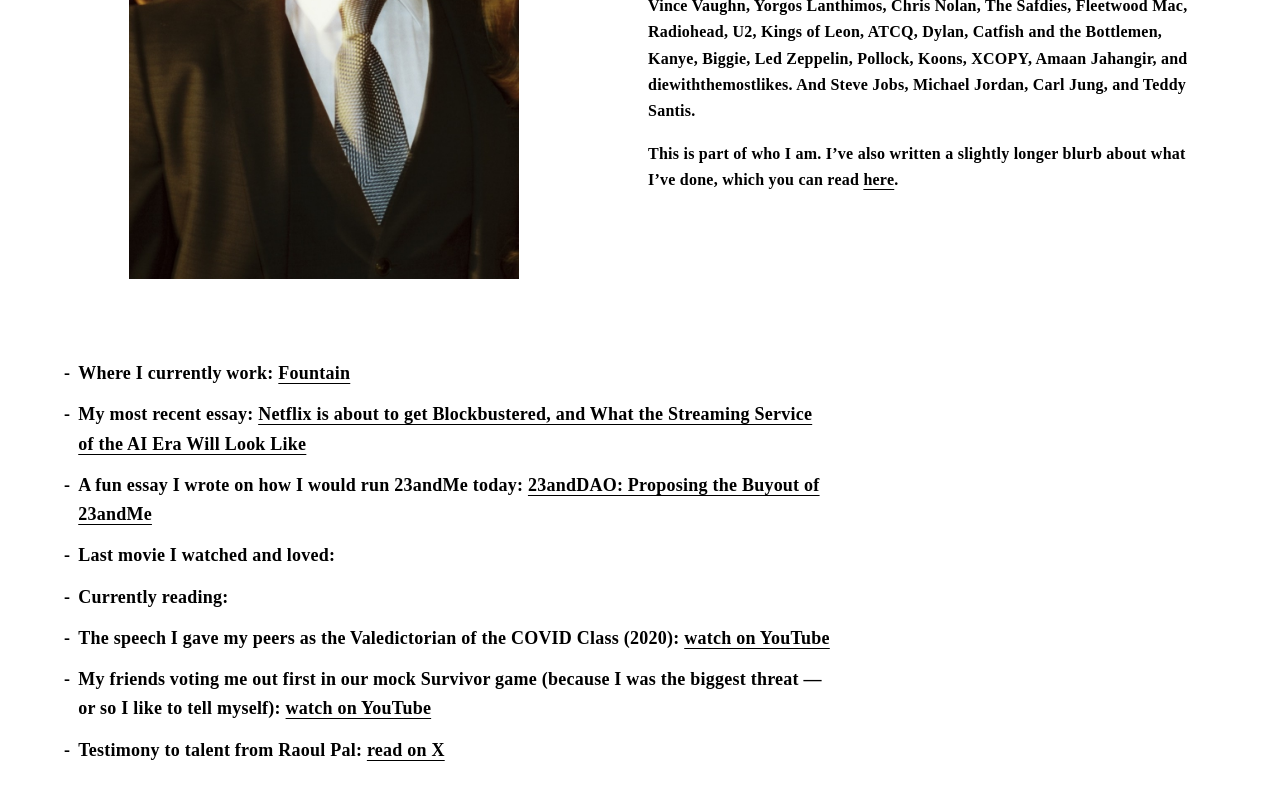
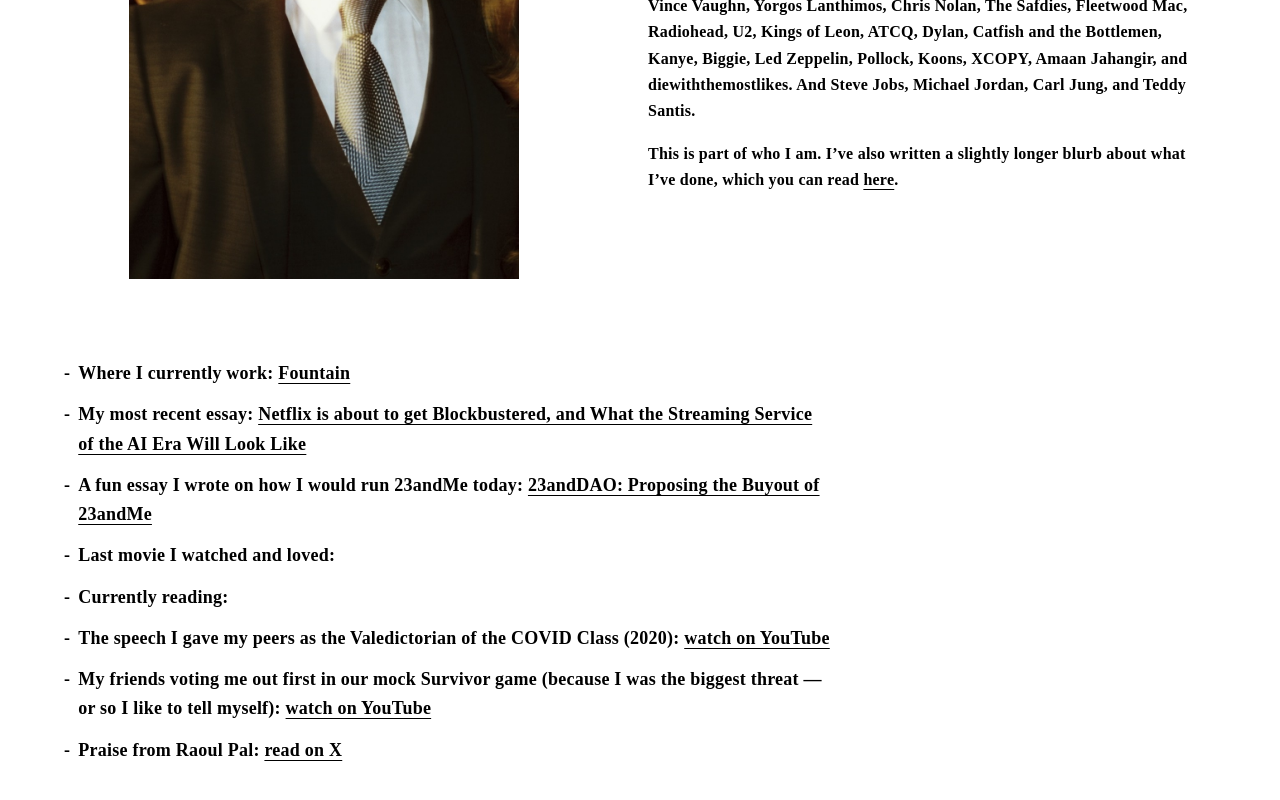
Before and after one commit to gptsiolis/personal-website2, a Next.js app: page / in a window 1280 px wide. Shown: the part 696-1496 px from the top of the page. Built offline with nearby package versions, Linux system fonts and the light colour scheme; no server answers.

Commit message:
Rename Raoul Pal bullet to 'Praise' and un-bold header nav links
Co-Authored-By: Claude Opus 4.7 <noreply@anthropic.com>

```diff
--- a/src/app/page.tsx
+++ b/src/app/page.tsx
@@ -93,7 +93,7 @@ export default function Home() {
       url: "https://www.youtube.com/watch?v=pctrJKUyEfI&t=1034s",
     },
     {
-      label: "Testimony to talent from Raoul Pal",
+      label: "Praise from Raoul Pal",
       value: "read on X",
       url: "https://x.com/RaoulGMI/status/1497016443178684435",
     },
@@ -106,7 +106,7 @@ export default function Home() {
           <div className="text-lg font-bold text-black">
             George Panos Tsiolis
           </div>
-          <nav className="flex items-center gap-8 text-black font-bold tracking-wide">
+          <nav className="flex items-center gap-8 text-black tracking-wide">
             <a
               href="https://twitter.com/gptsiolis"
               target="_blank"
```
